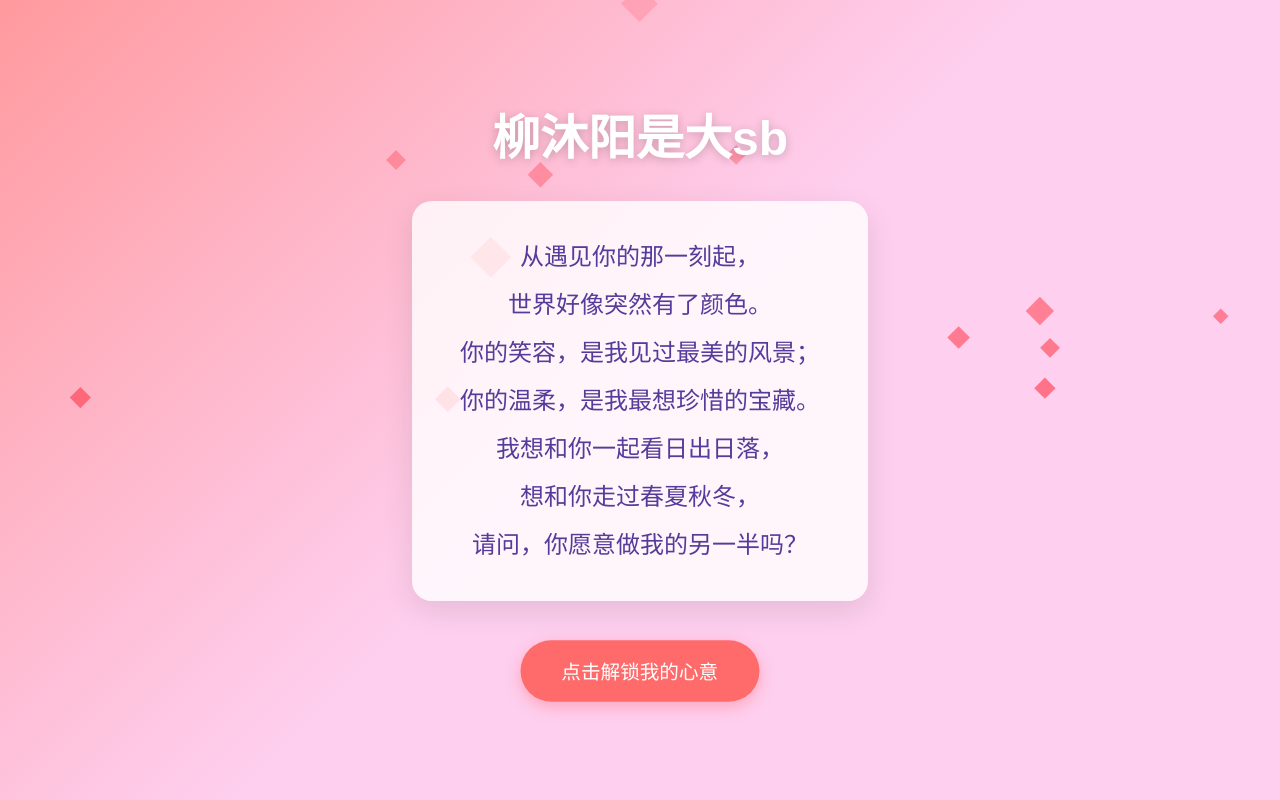
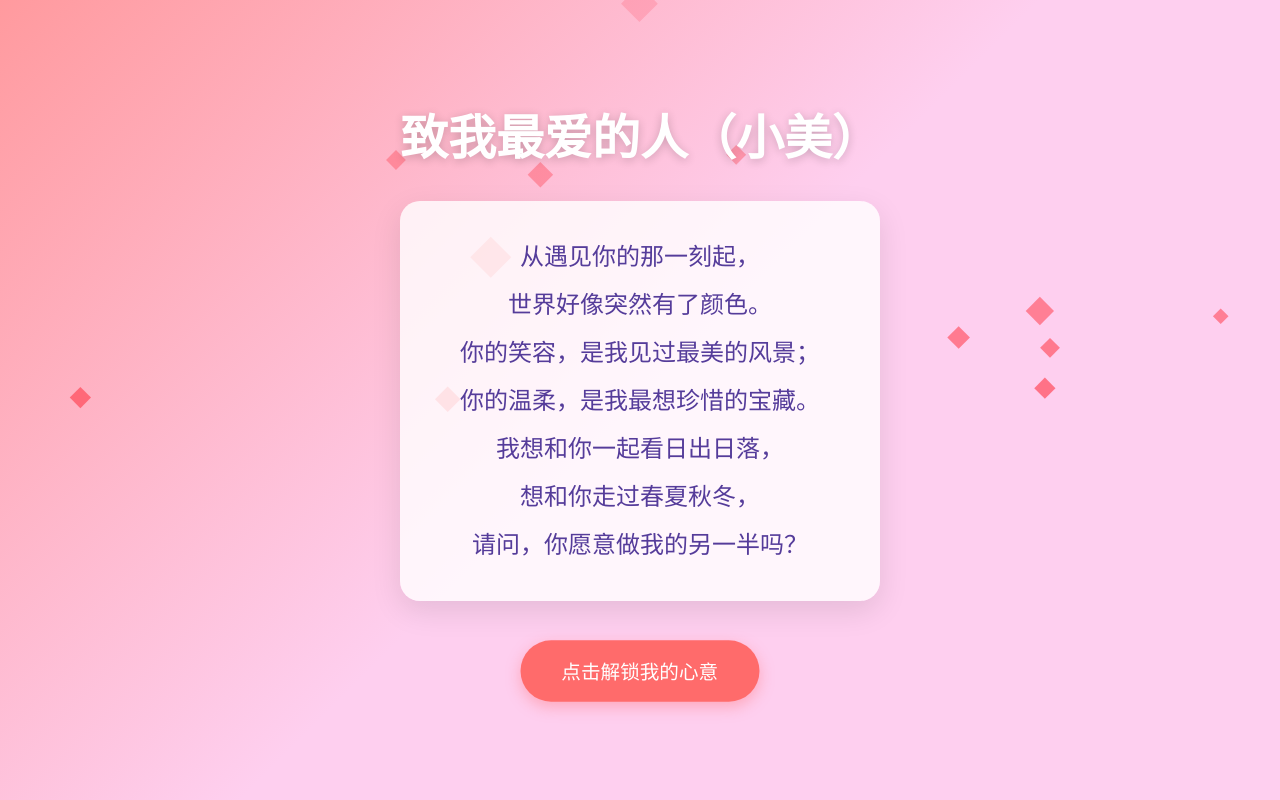
Before and after one commit to xiaoshidgm/my-webpage, a plain HTML site: page index.html in a window 1280 px wide. Shown: the top 800 px of the page. Drawn offline with Linux system fonts and the light colour scheme.

Commit message:
Update title in index.html

```diff
--- a/index.html
+++ b/index.html
@@ -87,7 +87,7 @@
 <body>
 <div class="container">
     <div class="container">
-        <h1 class="title">柳沐阳是大sb</h1>
+        <h1 class="title">致我最爱的人（小美）</h1>
         <div class="confession">
             从遇见你的那一刻起，<br>
             世界好像突然有了颜色。<br>
```
